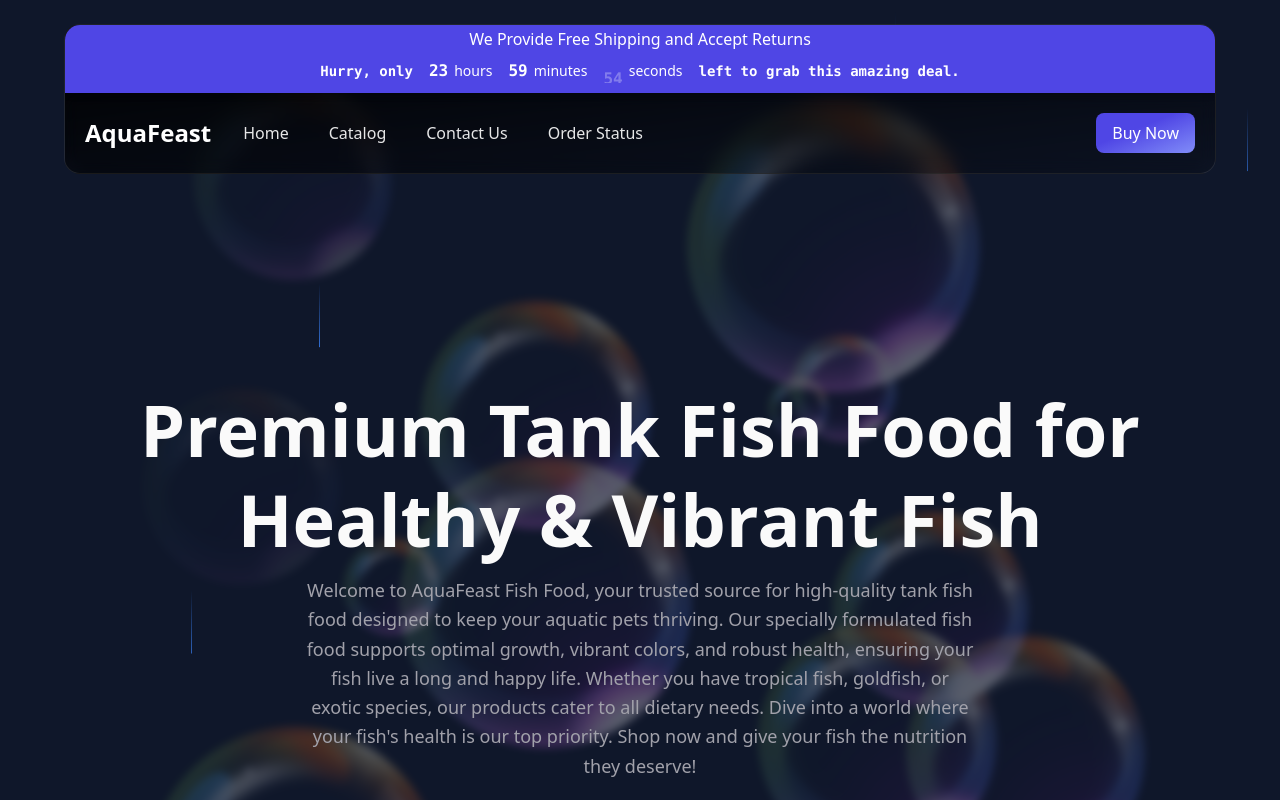
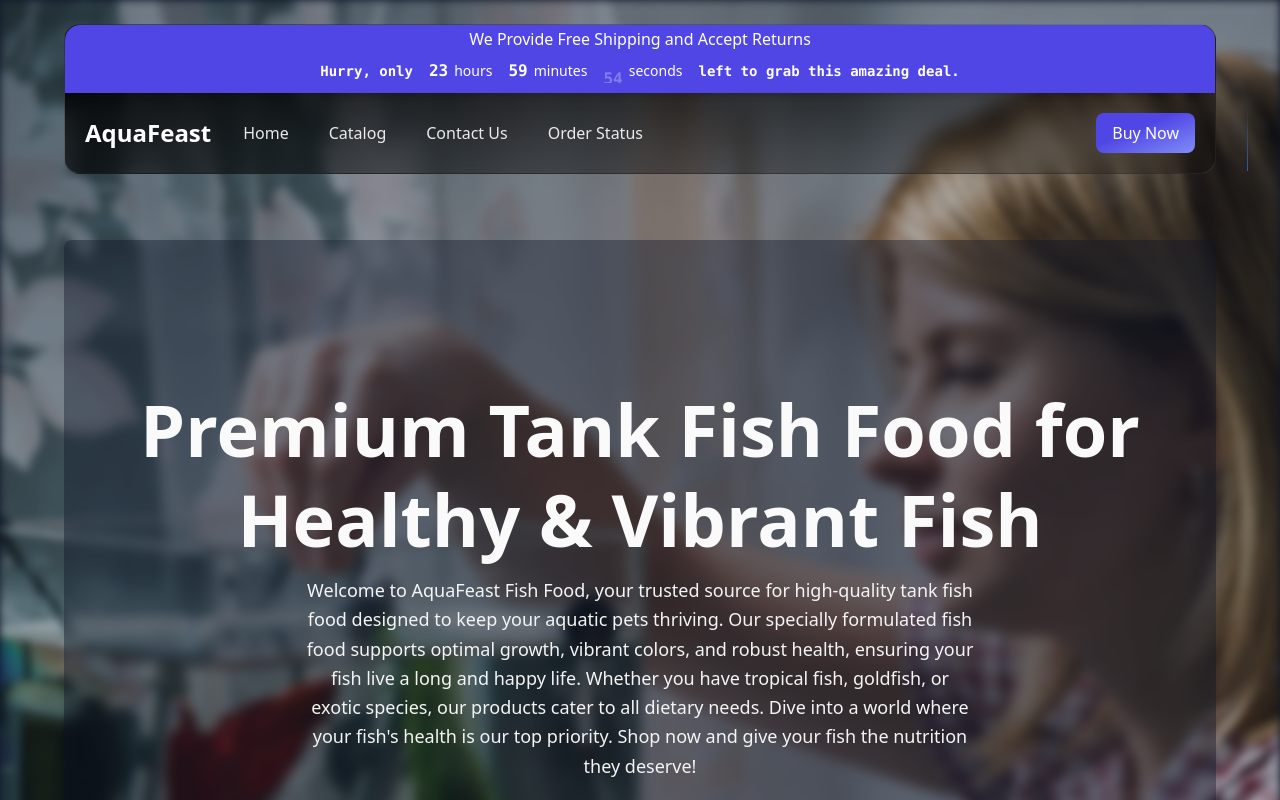
Before and after one commit to biggymarley/store, a React (Vite) app: page / in a window 1280 px wide. Shown: the top 800 px of the page. Built offline with nearby package versions, Linux system fonts and the light colour scheme.

Commit message:
adding prods

```diff
--- a/src/home/hero.jsx
+++ b/src/home/hero.jsx
@@ -8,10 +8,13 @@ export const Hero = () => {
   return (
     <section className="relative overflow-hidden ">
       <div className="flex relative">
-        <div className={`bg-[url('${home.hero.heroimg}')] w-full` }>
+        <div className={`w-full relative z-20`}>
           <Content />
         </div>
-        {/* <img src={home.hero.heroimg} className="z-0 my-auto" /> */}
+        <div className="absolute w-full h-full bg-slate-900/30 z-10" />
+        <div className="absolute h-full z-1">
+          <img src={home.hero.heroimg} className="w-full h-full object-cover blur-sm" />
+        </div>
       </div>
       <Beams />
       {/* <Brands /> */}
@@ -90,7 +93,7 @@ const LogoItemsBottom = () => (
 
 const Content = () => {
   return (
-    <div className="relative  mx-auto flex max-w-6xl flex-col items-center justify-center px-4 py-24 md:px-8 md:py-36 min-h-[60vh] mt-60">
+    <div className="relative  mx-auto flex max-w-6xl flex-col items-center justify-center px-4 py-24 md:px-8 md:py-36 min-h-[60vh] mt-60 bg-slate-900/40 rounded-lg mb-16 backdrop-blur-sm">
       <motion.h1
         initial={{
           y: 25,
@@ -123,7 +126,7 @@ const Content = () => {
           delay: 0.5,
           ease: "easeInOut",
         }}
-        className="mb-9 max-w-2xl text-center text-base leading-relaxed text-zinc-400 sm:text-lg md:text-lg md:leading-relaxed"
+        className="mb-9 max-w-2xl text-center text-base leading-relaxed text-zinc-100 sm:text-lg md:text-lg md:leading-relaxed"
       >
         {home.hero.description}
       </motion.p>
```
